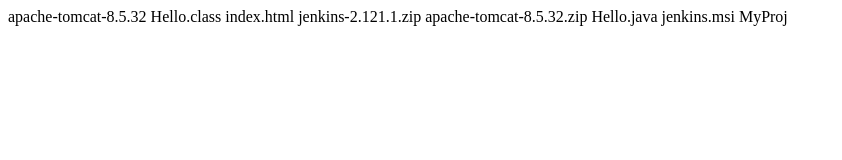
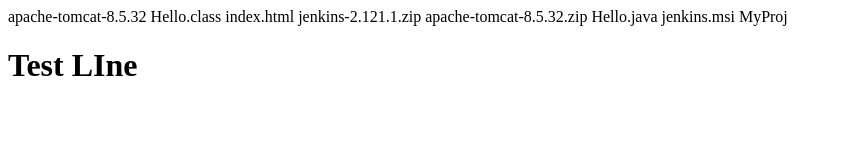
Before and after one commit to Shommo/Repo2, a plain HTML site: page index.html in a window 1280 px wide. Shown: the whole page, without its empty margins (0-842 px from the left). Drawn offline with Linux system fonts and the light colour scheme.

Commit message:
made changes

```diff
--- a/index.html
+++ b/index.html
@@ -1,2 +1,3 @@
 apache-tomcat-8.5.32	  Hello.class  index.html   jenkins-2.121.1.zip
 apache-tomcat-8.5.32.zip  Hello.java   jenkins.msi  MyProj
+<h1>Test LIne</h1>
```
